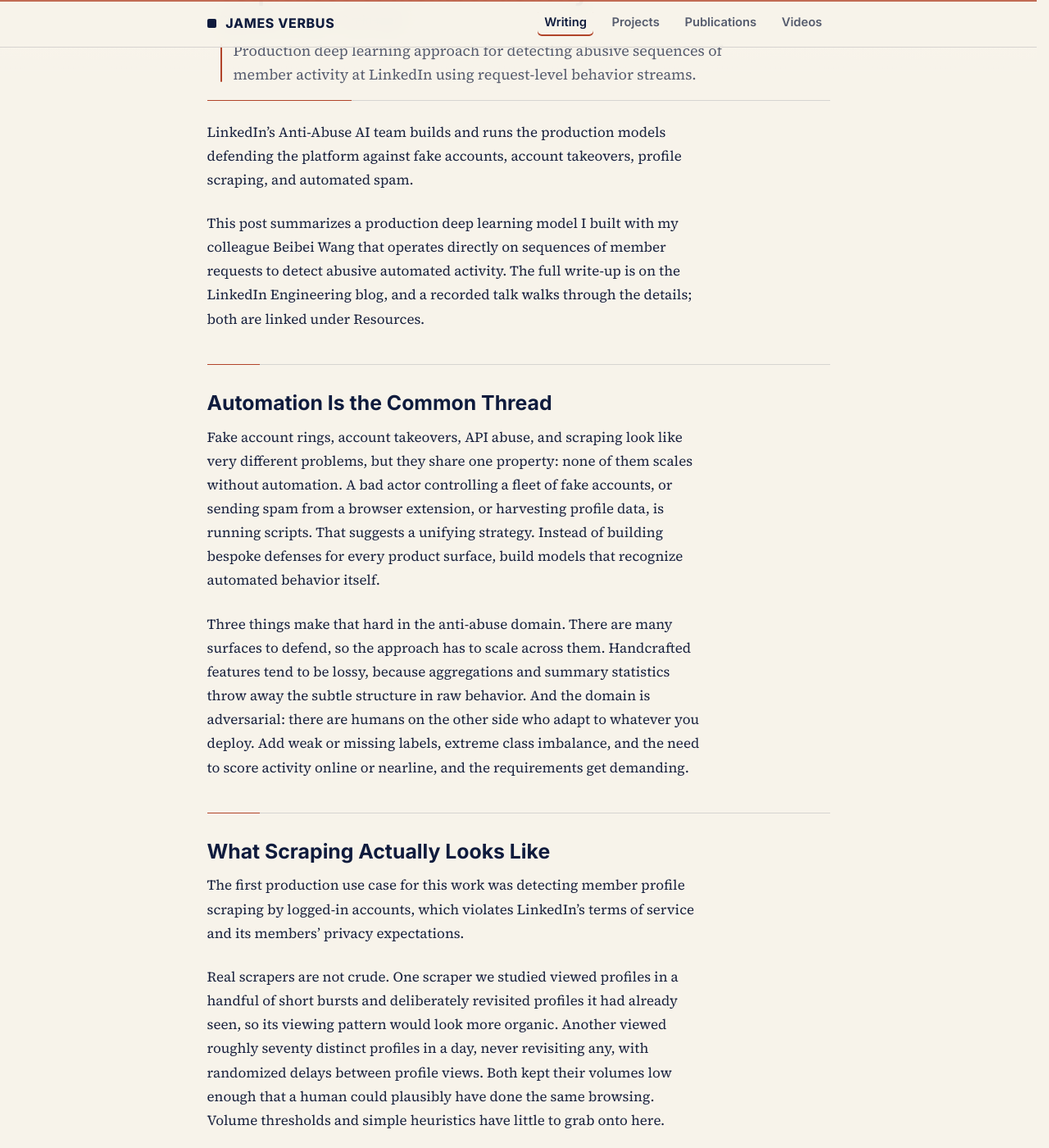
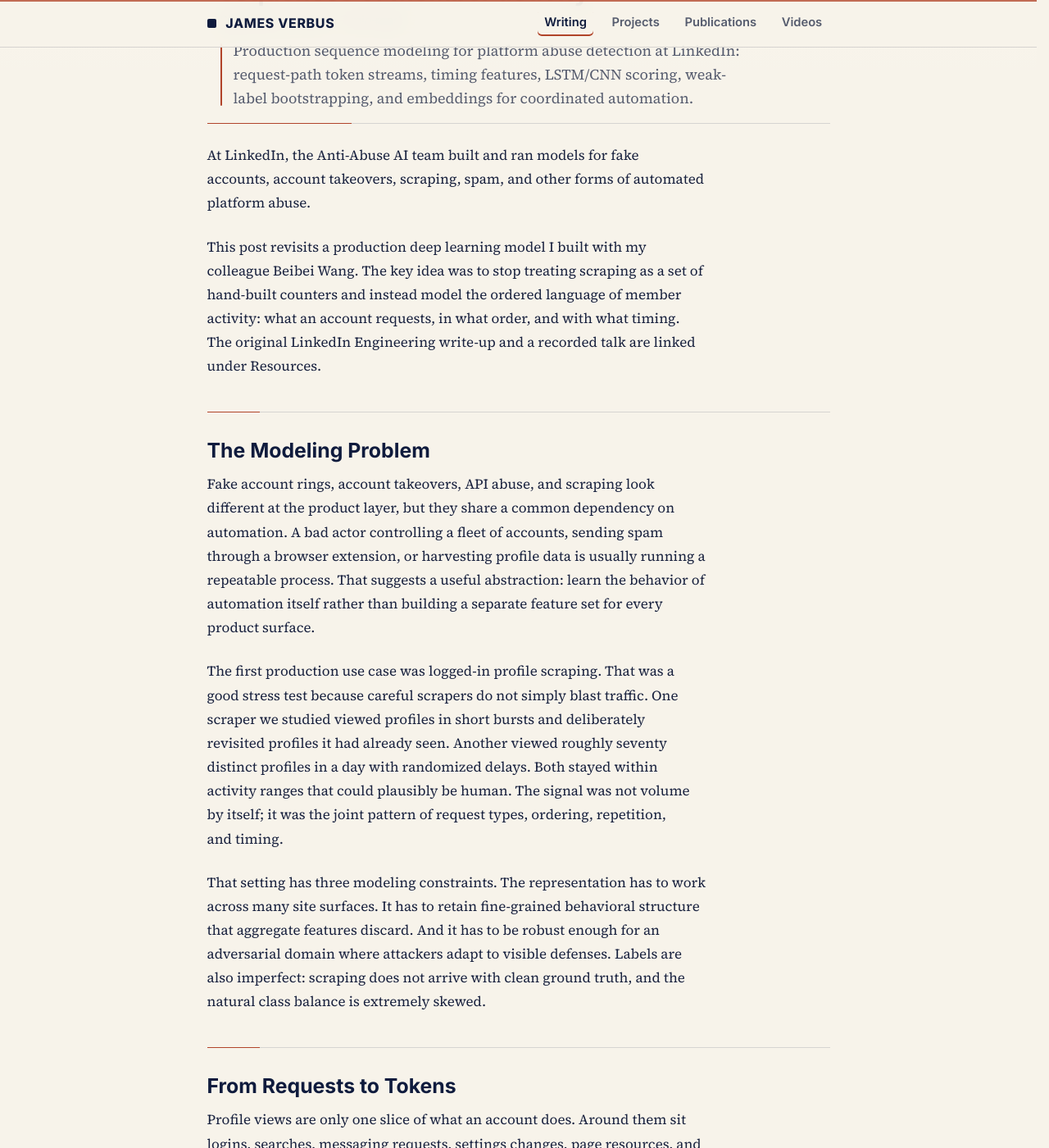
Before and after one commit to jverbus/jverbus.github.io, a Jekyll site: the page built from _posts/2021-09-02-using-deep-learning-to-detect-abusive-sequences-of-member-activity.md, in a window 1280 px wide and 1400 px high, scrolled down 192 px. Shown: the whole window at 82% size. Built offline with Jekyll 4.4.1, drawn with Linux system fonts in a browser that asks for light colours; some of the changed text lies outside the part shown.

Commit message:
Uplevel activity sequences post

```diff
--- a/_posts/2021-09-02-using-deep-learning-to-detect-abusive-sequences-of-member-activity.md
+++ b/_posts/2021-09-02-using-deep-learning-to-detect-abusive-sequences-of-member-activity.md
@@ -1,7 +1,7 @@
 ---
 layout: post
 title: "Using deep learning to detect abusive sequences of member activity"
-description: "Production deep learning approach for detecting abusive sequences of member activity at LinkedIn using request-level behavior streams."
+description: "Production sequence modeling for platform abuse detection at LinkedIn: request-path token streams, timing features, LSTM/CNN scoring, weak-label bootstrapping, and embeddings for coordinated automation."
 last_modified_at: 2026-06-25
 og_image: "/assets/images/social/2021-09-02-using-deep-learning-to-detect-abusive-sequences-of-member-activity-1200x630.jpg"
 og_image_alt: "Using deep learning to detect abusive sequences of member activity"
@@ -15,35 +15,31 @@
   - /2024/08/15/finding-ai-generated-faces-in-the-wild/
 ---
 
-LinkedIn's Anti-Abuse AI team builds and runs the production models defending the platform against fake accounts, account takeovers, profile scraping, and automated spam.
+At LinkedIn, the Anti-Abuse AI team built and ran models for fake accounts, account takeovers, scraping, spam, and other forms of automated platform abuse.
 
-This post summarizes a production deep learning model I built with my colleague Beibei Wang that operates directly on sequences of member requests to detect abusive automated activity. The full write-up is on the LinkedIn Engineering blog, and a recorded talk walks through the details; both are linked under Resources.
+This post revisits a production deep learning model I built with my colleague Beibei Wang. The key idea was to stop treating scraping as a set of hand-built counters and instead model the ordered language of member activity: what an account requests, in what order, and with what timing. The original LinkedIn Engineering write-up and a recorded talk are linked under Resources.
 
-## Automation Is the Common Thread
+## The Modeling Problem
 
-Fake account rings, account takeovers, API abuse, and scraping look like very different problems, but they share one property: none of them scales without automation. A bad actor controlling a fleet of fake accounts, or sending spam from a browser extension, or harvesting profile data, is running scripts. That suggests a unifying strategy. Instead of building bespoke defenses for every product surface, build models that recognize automated behavior itself.
+Fake account rings, account takeovers, API abuse, and scraping look different at the product layer, but they share a common dependency on automation. A bad actor controlling a fleet of accounts, sending spam through a browser extension, or harvesting profile data is usually running a repeatable process. That suggests a useful abstraction: learn the behavior of automation itself rather than building a separate feature set for every product surface.
 
-Three things make that hard in the anti-abuse domain. There are many surfaces to defend, so the approach has to scale across them. Handcrafted features tend to be lossy, because aggregations and summary statistics throw away the subtle structure in raw behavior. And the domain is adversarial: there are humans on the other side who adapt to whatever you deploy. Add weak or missing labels, extreme class imbalance, and the need to score activity online or nearline, and the requirements get demanding.
+The first production use case was logged-in profile scraping. That was a good stress test because careful scrapers do not simply blast traffic. One scraper we studied viewed profiles in short bursts and deliberately revisited profiles it had already seen. Another viewed roughly seventy distinct profiles in a day with randomized delays. Both stayed within activity ranges that could plausibly be human. The signal was not volume by itself; it was the joint pattern of request types, ordering, repetition, and timing.
 
-## What Scraping Actually Looks Like
+That setting has three modeling constraints. The representation has to work across many site surfaces. It has to retain fine-grained behavioral structure that aggregate features discard. And it has to be robust enough for an adversarial domain where attackers adapt to visible defenses. Labels are also imperfect: scraping does not arrive with clean ground truth, and the natural class balance is extremely skewed.
 
-The first production use case for this work was detecting member profile scraping by logged-in accounts, which violates LinkedIn's terms of service and its members' privacy expectations.
+## From Requests to Tokens
 
-Real scrapers are not crude. One scraper we studied viewed profiles in a handful of short bursts and deliberately revisited profiles it had already seen, so its viewing pattern would look more organic. Another viewed roughly seventy distinct profiles in a day, never revisiting any, with randomized delays between profile views. Both kept their volumes low enough that a human could plausibly have done the same browsing. Volume thresholds and simple heuristics have little to grab onto here.
-
-## Activity Sequences
-
-The insight behind the model is that profile views are a tiny slice of what an account does. Between those views sit logins, searches, messaging requests, settings changes, and the long tail of everything else a browser requests during a session. The full ordered stream, with the time gap between each request, is an enormously rich description of behavior.
+Profile views are only one slice of what an account does. Around them sit logins, searches, messaging requests, settings changes, page resources, and the long tail of browser requests that make up a session. The full ordered stream is the behavioral object worth modeling.
 
 <img src="{{ '/assets/images/activity-sequence-construction.png' | relative_url }}" alt="Bursts of profile views on a distinct-profile-identifier versus time plot, expanded into a colored sequence of request types over time with the time between requests captured" width="1024" height="538" loading="lazy" decoding="async">
 
-*A mock example of a burst of profile views, expanded into the full activity sequence around it. The model also consumes the time gap between consecutive requests. (Figure from my LinkedIn Engineering blog post.)*
+*A mock burst of profile views, expanded into the full request sequence around it. The model also consumes the time gap between consecutive requests. (Figure from my LinkedIn Engineering blog post.)*
 
-Turning that stream into model input takes two steps. First, an automated process standardizes raw request paths into a common vocabulary of tokens, with no manual feature engineering. Second, each token is mapped to an integer by how frequent that request path is across all members, so a small integer means a very common request and a large integer means a rare one. The encoding itself carries behavioral signal: it says whether this account is doing ordinary things or unusual things, relative to everyone.
+The input pipeline has two important steps. First, raw request paths are canonicalized into standardized path tokens, creating a shared vocabulary across the site. Second, each token is mapped to an integer according to global request-path frequency: common requests get small ranks, rare requests get large ranks. That gives the model a stable categorical vocabulary and a weak global prior about how ordinary each request type is.
 
-The analogy to natural language processing is direct. Where an NLP model reads a sentence and classifies its sentiment, this model reads a sequence of requests and classifies whether it is automated.
+Timing is kept as a parallel signal. For each adjacent pair of requests, the model receives the elapsed time between them. In NLP terms, the request-path stream is the sentence, the standardized paths are tokens, and the inter-request delays are a second channel that tells the model how the sentence was paced.
 
-## Seeing the Difference
+## What the Model Sees
 
 A useful way to visualize an encoded sequence is a grid: 200 consecutive requests, twenty per row, colored by how common each request is. Here is a normal, healthy member browsing the site:
 
@@ -57,29 +53,39 @@
 
 *The same visualization for an automated scraper. Scripts hammer a few request types and fail to reproduce the subtle variety of real browsing. (Figure from my LinkedIn Engineering blog post.)*
 
-This is the core of why the approach works, and why it is hard to evade. A script's author would have to simulate the ordering, mix, and timing of everything an organic user does incidentally. Scrapers like these, careful enough to randomize timing and revisit profiles, still produce flat, repetitive sequences that stand out immediately against organic texture.
+This visualization is not the model; it is a sanity check on the representation. It shows why the raw sequence contains signal that summary features lose. A script can randomize delays and revisit targets, but it still has to reproduce the incidental mix of requests that real browsing creates: navigation, searches, profile views, background resources, pauses, and context switches. The encoded sequence exposes that texture directly.
 
-## Model Architecture
+## Architecture: Local Motifs, Timing, Memory
 
-The model is a supervised LSTM classifier with two input branches. The encoded request sequence passes through learned path embeddings, which place request types that mean similar things near each other, and one-dimensional convolutions, which pick up suspicious short subsequences wherever they occur. The sequence of time gaps between requests is preprocessed in a parallel branch. The two are concatenated, fed through the LSTM, and a final classification layer produces an abuse score.
+The model is a supervised sequence classifier with two input branches. The request-path branch starts with learned embeddings over the frequency-ranked path tokens. Those embeddings let the model learn a dense representation of request types from the abuse-detection objective rather than from manually assigned semantics. One-dimensional convolutions then detect local motifs: short subsequences that may be suspicious wherever they appear in the stream.
+
+The timing branch processes the inter-request time gaps. After the path and timing representations are concatenated, an LSTM models longer-range dependencies across the account's activity window. A final dense layer produces an abuse score.
 
 <img src="{{ '/assets/images/activity-sequence-architecture.png' | relative_url }}" alt="Architecture diagram: encoded request path sequence through embeddings and convolutions, time deltas through preprocessing, concatenated into an LSTM and classification layer producing an abuse score" width="900" height="516" loading="lazy" decoding="async">
 
 *The two-branch architecture: encoded request paths plus inter-request time gaps, concatenated into an LSTM with a final classification layer that outputs an abuse score. (Figure from my LinkedIn Engineering blog post.)*
 
-One sequence dataset and one architecture serve many behavior classification tasks; only the labels change. That is the scalability argument: a universal input and a single model family, instead of a handcrafted feature set per surface.
+The architecture has a useful inductive bias. Convolutions capture local behavioral phrases, timing features capture cadence, and the LSTM captures longer sequential context. The model is still supervised, but the feature engineering burden moves from product-specific counters to a general event representation that can be reused across abuse types.
 
 ## Labels From an Unsupervised Teacher
 
-Supervised models need labels, and scraping does not come with them. The ground truth here came from a different model entirely: the [isolation forest]({{ '/2019/08/13/open-source-isolation-forest-spark-scala/' | relative_url }}) unsupervised outlier detection approach, whose use for automation detection we pioneered, which produces scraper labels with high precision and recall. Those labels trained the sequence model, and they can be augmented with labels from known historical attacks. It is a practical recipe for bootstrapping supervised deep learning in a domain that starts with no labels at all.
+Supervised sequence models need labels, and scraping does not come with clean ground truth. The labels for this model came from a different production signal: the [isolation forest]({{ '/2019/08/13/open-source-isolation-forest-spark-scala/' | relative_url }}) outlier-detection approach we used for automation detection. Those labels could be augmented with examples from known historical attacks.
 
-## Results
+This is a weak-supervision pattern. An unsupervised or rules-assisted system produces high-confidence labels; a supervised sequence model then learns from the much richer request stream. The student model is not limited to reproducing the teacher's feature space, because its input is the raw standardized activity sequence.
 
-The initial proof-of-concept model was evaluated out of time, on data well after the training period, at the natural class balance, where scrapers are a small fraction of overall activity. Plotting the distribution of model scores, non-scrapers concentrate at low scores while labeled scrapers concentrate at high scores, with roughly a thousandfold separation between the distributions at the high-score end. That separation is what makes the model actionable: thresholds can sit high enough to catch sophisticated scrapers of exactly the kind that older handcrafted-feature defenses missed, while barely touching the non-scraper distribution.
+## Evaluation at Natural Class Balance
 
-## Sequence Embeddings
+The initial proof-of-concept model was evaluated out of time, on data from well after the training period, at the natural class balance. That matters: a balanced offline sample can make a rare-abuse problem look cleaner than it is. In the real distribution, scrapers are a small fraction of total activity, so the useful question is whether the high-score tail is dominated by the abusive population.
 
-The model also produces activity sequence embeddings, and those open a second front. Accounts running the same browser extension or the same script produce similar sequences, so they land near each other in embedding space. Clustering there can surface rings of automated accounts even without any labels. The embeddings can also replace hand-engineered features in other abuse models, which pushes the scalability benefit into the rest of the defense stack.
+The score distributions separated strongly. Non-scrapers concentrated at low scores, while labeled scrapers concentrated at high scores, with roughly a thousandfold separation between the distributions at the high-score end. That is the operational property the model needed: a ranking that surfaces sophisticated low-volume scrapers without flooding the defense workflow with normal members.
+
+## Embeddings and Coordinated Automation
+
+The same representation also produces activity sequence embeddings. Accounts running the same browser extension, scraper, or automation framework tend to traverse the site in similar ways, so their learned representations can cluster together. That gives defenders another handle on coordinated activity: instead of only asking whether one account looks abusive, ask which accounts are behaviorally close to each other.
+
+Once requests are tokens, the same stream can support multiple views. A sequential model preserves order. An activity-transition matrix preserves how often one standardized path follows another and can be fed to a convolutional model. A TF-IDF view treats each account's request sequence as a document and highlights request types that are distinctive across accounts. These are different projections of the same object: the account's behavioral trace.
+
+The durable lesson is that the representation was the leverage point. The LSTM mattered, but the bigger shift was modeling platform abuse as sequence behavior over a standardized event vocabulary. That made the approach portable across surfaces, gave weak labels a richer input to train on, and produced embeddings useful beyond the original scraper classifier.
 
 ## Resources
 
```
